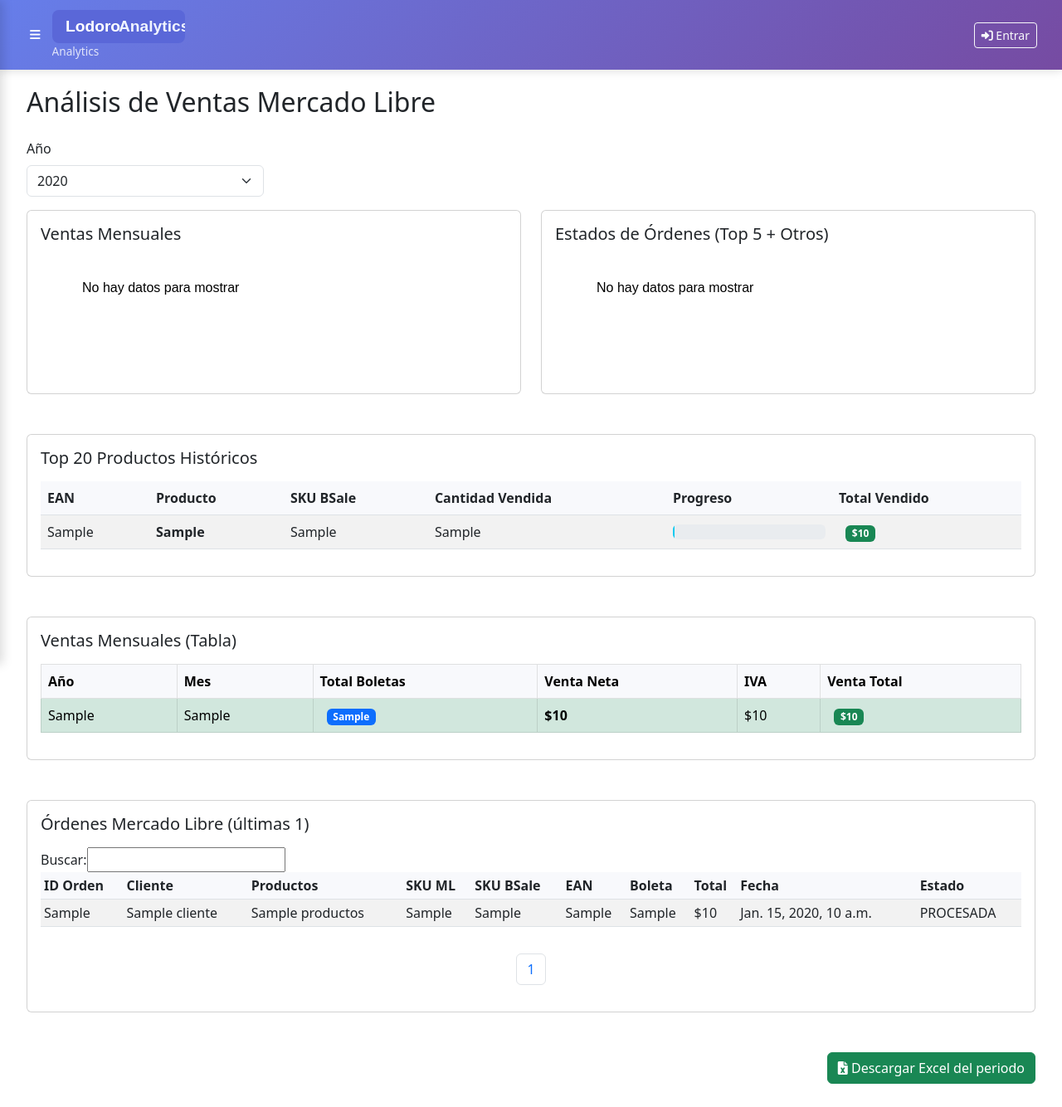
After one commit to sanjaygrr/Lodoro-Analitics-2, a Django app: template templates/marketplace/mercadolibre_sales_analysis.html in a window 1280 px wide. The commit adds this page. Shown: the whole page at 83% size. Run offline with Django 5.2, Linux system fonts and the light colour scheme; the template is opened without the code that fills it: most values are stand-ins (such as "Sample title", 1, 10 or a date in 2020); some libraries are stand-ins or nearby versions.

Commit message:
mercado libre analisis

```diff
--- a/marketplace/urls.py
+++ b/marketplace/urls.py
@@ -44,4 +44,6 @@ urlpatterns = [
     path('paris/exportar-excel/', views.exportar_paris_orders_excel, name='exportar_paris_orders_excel'),
     path('ripley/sales-analysis/', views.ripley_sales_analysis, name='ripley_sales_analysis'),
     path('ripley/exportar-excel/', views.exportar_ripley_orders_excel, name='exportar_ripley_orders_excel'),
+    path('mercadolibre/sales-analysis/', views.mercadolibre_sales_analysis, name='mercadolibre_sales_analysis'),
+    path('mercadolibre/exportar-excel/', views.exportar_mercadolibre_orders_excel, name='exportar_mercadolibre_orders_excel'),
 ]
--- a/templates/base.html
+++ b/templates/base.html
@@ -654,6 +654,9 @@
                 <a href="{% url 'ripley_sales_analysis' %}" class="{% if 'ripley/sales-analysis' in request.path %}active{% endif %}">
                     <i class="fas fa-chart-bar fa-fw me-2"></i> Ventas Ripley
                 </a>
+                <a href="{% url 'mercadolibre_sales_analysis' %}" class="{% if 'mercadolibre/sales-analysis' in request.path %}active{% endif %}">
+                    <i class="fas fa-chart-bar fa-fw me-2"></i> Ventas Mercado Libre
+                </a>
             </div>
         </div>
 
--- /dev/null
+++ b/templates/marketplace/mercadolibre_sales_analysis.html
@@ -0,0 +1,339 @@
+{% extends 'base.html' %}
+{% load static %}
+
+{% block title %}Análisis de Ventas Mercado Libre{% endblock %}
+
+{% block content %}
+<div class="container-fluid">
+    <h2 class="mb-4">Análisis de Ventas Mercado Libre</h2>
+
+    <!-- Filtros Interactivos -->
+    <div class="row mb-3">
+        <div class="col-md-3">
+            <label for="yearFilter" class="form-label">Año</label>
+            <select id="yearFilter" class="form-select">
+                <option value="">Todos</option>
+                {% for y in years %}
+                    <option value="{{ y }}" {% if y == year_selected %}selected{% endif %}>{{ y }}</option>
+                {% endfor %}
+            </select>
+        </div>
+    </div>
+
+    <!-- Gráficos -->
+    <div class="row mb-4">
+        <!-- Histograma de Ventas Mensuales -->
+        <div class="col-md-6">
+            <div class="card">
+                <div class="card-body">
+                    <h5 class="card-title">Ventas Mensuales</h5>
+                    <canvas id="monthlySalesChart"></canvas>
+                </div>
+            </div>
+        </div>
+
+        <!-- Gráfico de Estados de Órdenes -->
+        <div class="col-md-6">
+            <div class="card">
+                <div class="card-body">
+                    <h5 class="card-title">Estados de Órdenes (Top 5 + Otros)</h5>
+                    <canvas id="orderStatusChart"></canvas>
+                </div>
+            </div>
+        </div>
+    </div>
+
+    <!-- Top 20 Productos Históricos -->
+    <div class="row mb-4">
+        <div class="col-12">
+            <div class="card">
+                <div class="card-body">
+                    <h5 class="card-title">Top 20 Productos Históricos</h5>
+                    <div class="table-responsive">
+                        <table class="table table-striped align-middle" id="topProductsTable">
+                            <thead>
+                                <tr>
+                                    <th>EAN</th>
+                                    <th>Producto</th>
+                                    <th>SKU BSale</th>
+                                    <th>Cantidad Vendida</th>
+                                    <th style="width: 200px;">Progreso</th>
+                                    <th>Total Vendido</th>
+                                </tr>
+                            </thead>
+                            <tbody>
+                                {% for product in top_products %}
+                                <tr>
+                                    <td>{{ product.0 }}</td>
+                                    <td><strong>{{ product.1 }}</strong></td>
+                                    <td>{{ product.2 }}</td>
+                                    <td>{{ product.3 }}</td>
+                                    <td>
+                                        <div class="progress" style="height: 18px;">
+                                            <div class="progress-bar bg-info" role="progressbar" style="width: {{ product.3|floatformat:0|divisibleby:top_products.0.3|floatformat:0 }}%" aria-valuenow="{{ product.3 }}" aria-valuemin="0" aria-valuemax="{{ top_products.0.3 }}"></div>
+                                        </div>
+                                    </td>
+                                    <td><span class="badge bg-success">${{ product.4|floatformat:0 }}</span></td>
+                                </tr>
+                                {% endfor %}
+                            </tbody>
+                        </table>
+                    </div>
+                </div>
+            </div>
+        </div>
+    </div>
+
+    <!-- Ventas Mensuales Tabla -->
+    <div class="row mb-4">
+        <div class="col-12">
+            <div class="card">
+                <div class="card-body">
+                    <h5 class="card-title">Ventas Mensuales (Tabla)</h5>
+                    <div class="table-responsive">
+                        <table class="table table-hover table-bordered" id="monthlySalesTable">
+                            <thead class="table-light">
+                                <tr>
+                                    <th>Año</th>
+                                    <th>Mes</th>
+                                    <th>Total Boletas</th>
+                                    <th>Venta Neta</th>
+                                    <th>IVA</th>
+                                    <th>Venta Total</th>
+                                </tr>
+                            </thead>
+                            <tbody>
+                                {% for sale in monthly_sales %}
+                                <tr {% if forloop.first %}class="table-success"{% endif %}>
+                                    <td>{{ sale.0 }}</td>
+                                    <td>{{ sale.1 }}</td>
+                                    <td><span class="badge bg-primary">{{ sale.2 }}</span></td>
+                                    <td><strong>${{ sale.3|floatformat:0 }}</strong></td>
+                                    <td>${{ sale.4|floatformat:0 }}</td>
+                                    <td><span class="badge bg-success">${{ sale.5|floatformat:0 }}</span></td>
+                                </tr>
+                                {% endfor %}
+                            </tbody>
+                        </table>
+                    </div>
+                </div>
+            </div>
+        </div>
+    </div>
+
+    <!-- Tabla de Órdenes Mercado Libre (llamada a función almacenada) -->
+    <div class="row mb-4">
+        <div class="col-12">
+            <div class="card">
+                <div class="card-body">
+                    <h5 class="card-title">Órdenes Mercado Libre (últimas {{ per_page }})</h5>
+                    <div class="table-responsive">
+                        <table class="table table-striped table-sm" id="mercadolibreOrdersTable">
+                            <thead>
+                                <tr>
+                                    <th>ID Orden</th>
+                                    <th>Cliente</th>
+                                    <th>Productos</th>
+                                    <th>SKU ML</th>
+                                    <th>SKU BSale</th>
+                                    <th>EAN</th>
+                                    <th>Boleta</th>
+                                    <th>Total</th>
+                                    <th>Fecha</th>
+                                    <th>Estado</th>
+                                </tr>
+                            </thead>
+                            <tbody>
+                                {% for order in mercadolibre_orders %}
+                                <tr>
+                                    <td>{{ order.orden_mercadolibre }}</td>
+                                    <td>{{ order.cliente }}</td>
+                                    <td>{{ order.productos }}</td>
+                                    <td>{{ order.sku_meli }}</td>
+                                    <td>{{ order.sku_bsale }}</td>
+                                    <td>{{ order.ean_bsale }}</td>
+                                    <td>{{ order.numero_boleta }}</td>
+                                    <td>${{ order.costo_total|floatformat:0 }}</td>
+                                    <td>{{ order.fecha_creacion }}</td>
+                                    <td>{{ order.estado_orden }}</td>
+                                </tr>
+                                {% endfor %}
+                            </tbody>
+                        </table>
+                    </div>
+                    <!-- Paginación -->
+                    <nav aria-label="Paginación">
+                        <ul class="pagination justify-content-center">
+                            {% if has_previous %}
+                            <li class="page-item">
+                                <a class="page-link" href="?year={{ year_selected }}&page={{ previous_page }}">Anterior</a>
+                            </li>
+                            {% endif %}
+                            {% for num in page_range %}
+                            <li class="page-item {% if num == page %}active{% endif %}">
+                                <a class="page-link" href="?year={{ year_selected }}&page={{ num }}">{{ num }}</a>
+                            </li>
+                            {% endfor %}
+                            {% if has_next %}
+                            <li class="page-item">
+                                <a class="page-link" href="?year={{ year_selected }}&page={{ next_page }}">Siguiente</a>
+                            </li>
+                            {% endif %}
+                        </ul>
+                    </nav>
+                </div>
+            </div>
+        </div>
+    </div>
+
+    <!-- Botón de descarga Excel -->
+    <div class="row mb-2">
+        <div class="col-12 text-end">
+            <a href="{% url 'exportar_mercadolibre_orders_excel' %}?year={{ year_selected }}" class="btn btn-success">
+                <i class="fas fa-file-excel"></i> Descargar Excel del periodo
+            </a>
+        </div>
+    </div>
+</div>
+{% endblock %}
+
+{% block extra_js %}
+<script src="https://cdn.jsdelivr.net/npm/chart.js"></script>
+<script src="https://cdn.datatables.net/1.13.4/js/jquery.dataTables.min.js"></script>
+<script>
+$(document).ready(function() {
+    $('#yearFilter').on('change', function() {
+        const year = $(this).val();
+        const url = new URL(window.location.href);
+        if (year) {
+            url.searchParams.set('year', year);
+        } else {
+            url.searchParams.delete('year');
+        }
+        url.searchParams.set('page', 1);
+        window.location.href = url.toString();
+    });
+
+    // DataTable para la tabla de órdenes (sin paginación, ya que es del backend)
+    $('#mercadolibreOrdersTable').DataTable({
+        paging: false,
+        searching: true,
+        info: false,
+        dom: 'Bfrtip',
+        buttons: [
+            {
+                extend: 'csv',
+                text: 'Descargar CSV',
+                className: 'btn btn-success btn-sm mb-2'
+            }
+        ],
+        language: {
+            search: 'Buscar:',
+            zeroRecords: 'No se encontraron órdenes',
+            infoEmpty: 'Sin datos',
+            buttons: {
+                csv: 'Descargar CSV'
+            }
+        }
+    });
+
+    // --- Gráfico de Ventas Mensuales (Histograma) ---
+    const rawMonthlySales = {{ monthly_sales_json|safe }};
+    const selectedYear = '{{ year_selected }}';
+    let filteredSales = rawMonthlySales;
+    if (selectedYear) {
+        filteredSales = rawMonthlySales.filter(sale => sale[0] == selectedYear);
+    }
+    const months = ['Ene','Feb','Mar','Abr','May','Jun','Jul','Ago','Sep','Oct','Nov','Dic'];
+    const salesLabels = filteredSales.map(sale => months[parseInt(sale[1])-1] + ' ' + sale[0]);
+    const salesData = filteredSales.map(sale => sale[5]);
+    const salesChartCtx = document.getElementById('monthlySalesChart').getContext('2d');
+    if (salesLabels.length > 0 && salesData.some(x => x > 0)) {
+        new Chart(salesChartCtx, {
+            type: 'bar',
+            data: {
+                labels: salesLabels,
+                datasets: [{
+                    label: 'Venta Total',
+                    data: salesData,
+                    backgroundColor: 'rgba(54, 162, 235, 0.6)',
+                    borderColor: 'rgba(54, 162, 235, 1)',
+                    borderWidth: 1
+                }]
+            },
+            options: {
+                responsive: true,
+                plugins: {
+                    title: {
+                        display: true,
+                        text: 'Ventas Mensuales'
+                    }
+                },
+                scales: {
+                    y: {
+                        beginAtZero: true
+                    }
+                }
+            }
+        });
+    } else {
+        salesChartCtx.font = '16px Arial';
+        salesChartCtx.fillText('No hay datos para mostrar', 50, 50);
+    }
+
+    // --- Gráfico de Estados de Órdenes (Top 5 + Otros) ---
+    const rawStatusStats = {{ monthly_status_stats_json|safe }};
+    let filteredStatus = rawStatusStats;
+    if (selectedYear) {
+        filteredStatus = rawStatusStats.filter(stat => stat[0] == selectedYear);
+    }
+    const estadoMap = {};
+    filteredStatus.forEach(stat => {
+        const estado = stat[2] || 'Sin Estado';
+        estadoMap[estado] = (estadoMap[estado] || 0) + stat[3];
+    });
+    const estadosOrdenados = Object.entries(estadoMap).sort((a,b) => b[1]-a[1]);
+    const topEstados = estadosOrdenados.slice(0,5);
+    const otrosTotal = estadosOrdenados.slice(5).reduce((acc, curr) => acc + curr[1], 0);
+    const estadosLabels = topEstados.map(e => e[0]);
+    const estadosData = topEstados.map(e => e[1]);
+    if (otrosTotal > 0) {
+        estadosLabels.push('Otros');
+        estadosData.push(otrosTotal);
+    }
+    const statusChartCtx = document.getElementById('orderStatusChart').getContext('2d');
+    if (estadosLabels.length > 0 && estadosData.reduce((a,b) => a+b,0) > 0) {
+        new Chart(statusChartCtx, {
+            type: 'doughnut',
+            data: {
+                labels: estadosLabels,
+                datasets: [{
+                    label: 'Órdenes',
+                    data: estadosData,
+                    backgroundColor: [
+                        'rgba(255, 99, 132, 0.7)',
+                        'rgba(54, 162, 235, 0.7)',
+                        'rgba(255, 205, 86, 0.7)',
+                        'rgba(75, 192, 192, 0.7)',
+                        'rgba(153, 102, 255, 0.7)',
+                        'rgba(201, 203, 207, 0.7)'
+                    ]
+                }]
+            },
+            options: {
+                responsive: true,
+                plugins: {
+                    title: {
+                        display: true,
+                        text: 'Distribución de Estados'
+                    }
+                }
+            }
+        });
+    } else {
+        statusChartCtx.font = '16px Arial';
+        statusChartCtx.fillText('No hay datos para mostrar', 50, 50);
+    }
+});
+</script>
+{% endblock %}
```
Also changed, not shown: marketplace/sql/create_mercadolibre_analysis_procedures.sql (added, +87 -0 lines), marketplace/views.py (+153 -1 lines).
